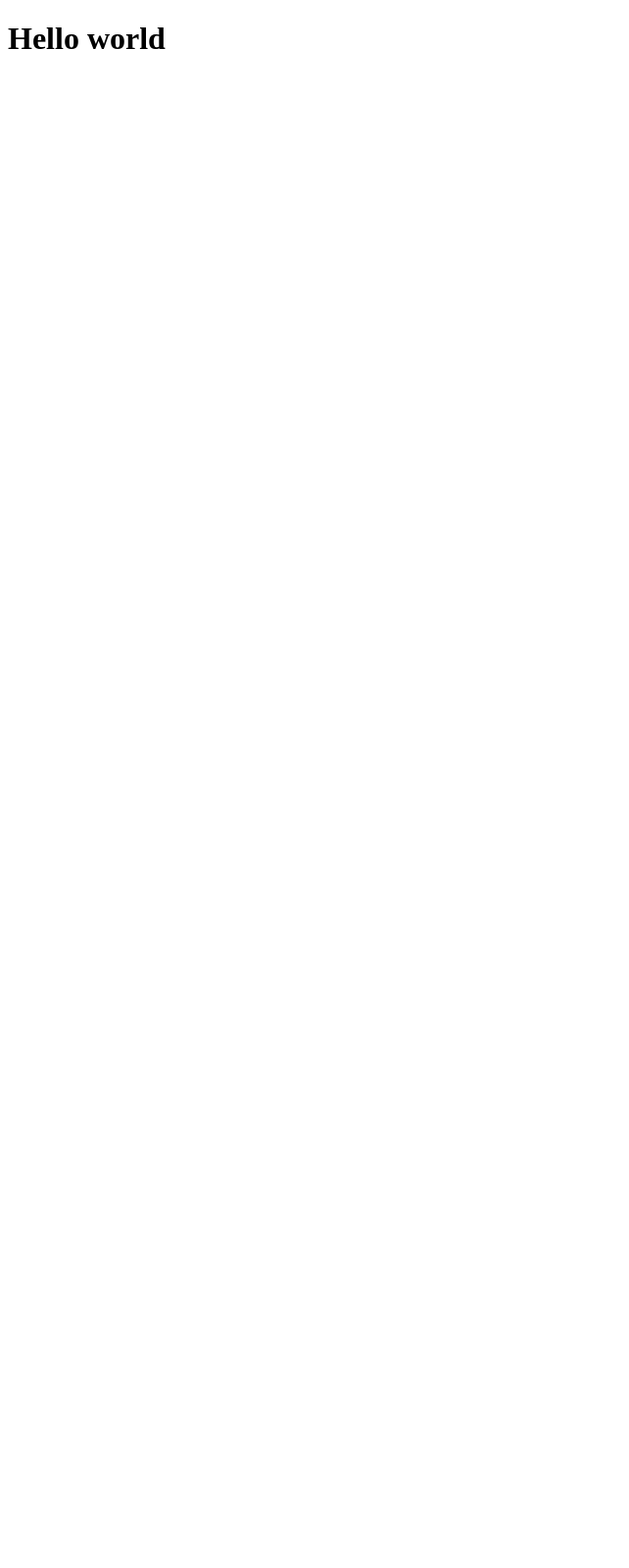
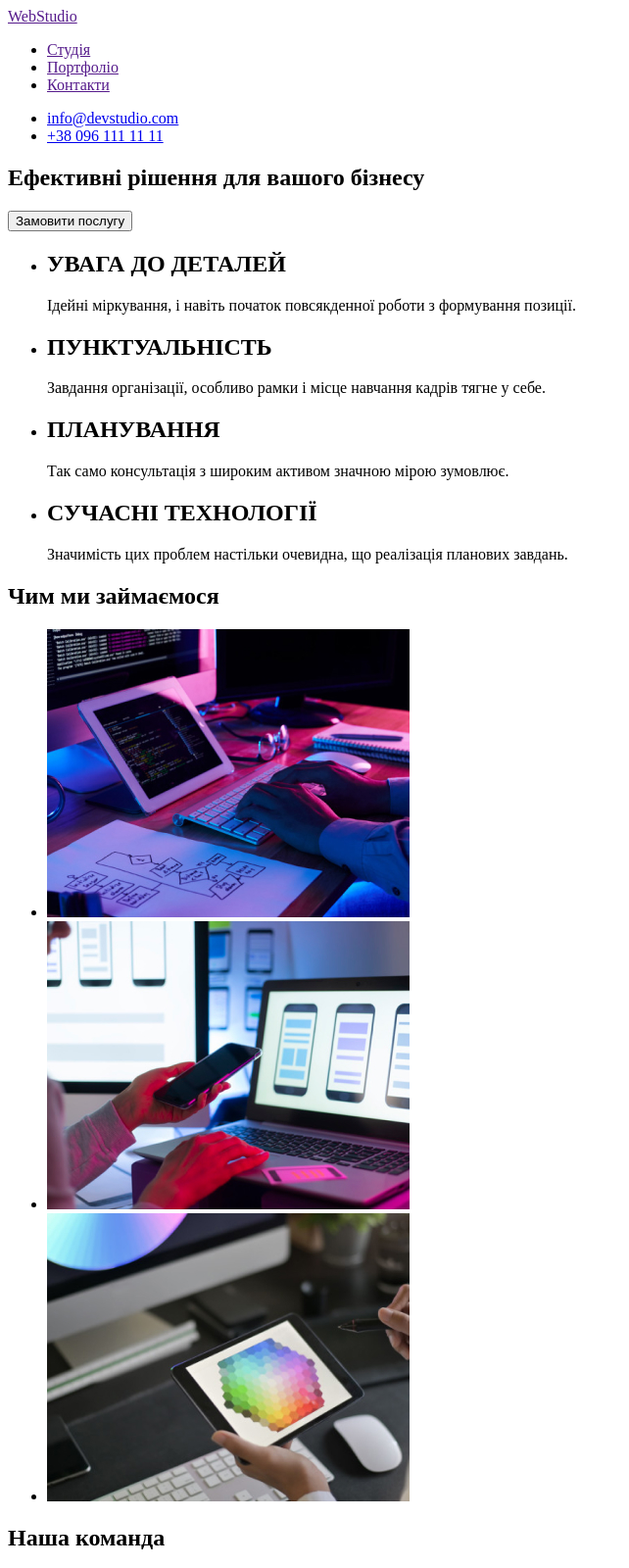
Before and after one commit to Igor0108/goit-markup-hw-01, a plain HTML site: page index.html in a window 1280 px wide. Shown: the top 1600 px of the page at 98% size, without its empty margins (0-642 px from the left). Before the commit the page ends 800 px from the top, so only its background shows below. Drawn offline with Linux system fonts and the light colour scheme.

Commit message:
update file index.html

```diff
--- a/index.html
+++ b/index.html
@@ -1,15 +1,131 @@
 <!DOCTYPE html>
 <html lang="en">
-<head>
-    <meta charset="UTF-8">
-    <meta http-equiv="X-UA-Compatible" content="IE=edge">
-    <meta name="viewport" content="width=device-width, initial-scale=1.0">
-    <title>Document</title>
-</head>
-<body>
+  <head>
+    <meta charset="UTF-8" />
+    <meta http-equiv="X-UA-Compatible" content="IE=edge" />
+    <meta name="viewport" content="width=device-width, initial-scale=1.0" />
+    <title>Homework1</title>
+  </head>
+  <body>
+   <!--Шапка-->
+    <header>
+        <nav>
+        <a href="">WebStudio</a>
 
-   <h1>Hello world</h1>
+        <ul>
+            <li><a href="">Студія </a></li>
+            <li><a href="">Портфоліо</a></li>
+            <li><a href="">Контакти</a></li>
+        </ul>
 
+</nav>
 
-</body>
+        <ul>
+            <li><a href="mailto:info@devstudio.com" class="contact_link">info@devstudio.com</a></li>
+            <li><a href="tel:+380961111111" class="contact_link">+38 096 111 11 11</a></li>
+        </ul>
+    </header>
+<!-- Main-->
+    <main>
+        <section>
+            <h1>Ефективні рішення для вашого бізнесу</h1>
+            <button>Замовити послугу</button>
+        </section>
+
+    <section>
+        <ul>
+            <li>
+                <h2>УВАГА ДО ДЕТАЛЕЙ</h2>
+                <p>Ідейні міркування, і навіть початок повсякденної роботи з формування позиції.</p>
+            </li>
+            <li>
+                <h2>ПУНКТУАЛЬНІСТЬ</h2>
+                <p>Завдання організації, особливо рамки і місце навчання кадрів тягне у себе.</p>
+            </li>
+            <li>
+            <h2>ПЛАНУВАННЯ</h2>
+                <p>Так само консультація з широким активом значною мірою зумовлює.</p>
+            </li>
+            <li>
+            <h2>СУЧАСНІ ТЕХНОЛОГІЇ</h2>
+                <p>Значимість цих проблем настільки очевидна, що реалізація планових завдань.</p>
+            </li>
+        </ul>
+    </section>
+
+    <section>
+        <h2>Чим ми займаємося</h2>
+        <ul>
+            <li>
+                <a href="">
+                    <img src="./images/img.jpg" alt=" men hands on laptop" width="370" height="294">
+                </a>
+            </li>
+
+            <li>
+                <a href="">
+                    <img src="./images/img2.jpg" alt="women with phone" width="370" height="294">
+                </a>
+            </li>
+
+            <li>
+                <a href="">
+                    <img src="./images/img3.jpg" alt="mosaic picture on tablet" width="370" height="294">
+                </a>
+            </li>
+        </ul>
+    </section>
+
+    <section>
+        <h2>Наша команда</h2>
+
+        <ul>
+            <li>
+                <a href="">
+                <img src="./images/photo1.jpg" alt="man with a beard"  width="270" height="260">
+                <h3>Ігор Дем'яненко</h3>
+                <p>Product Designer</p>
+                </a>
+            </li>
+
+            <li>
+                <a href="">
+                <img src="./images/photo2.jpg" alt="women in a jacket"  width="270" height="260">
+                <h3> Ольга Рєпіна </h3>
+                <p>Frontend Developer</p>
+                </a>
+            </li>
+
+            <li>
+                <a href="">
+                <img src="./images/photo3.jpg" alt="mфn in a shirt"  width="270" height="260">
+                <h3> Микола Тарасов</h3>
+                <p>Marketing</p>
+                </a>
+            </li>
+
+            <li>
+                <a href="">
+                <img src="./images/photo4.jpg" alt="man in a t-ahirt"  width="270" height="260">
+                <h3>Михайло Єрмаков</h3>
+                <p>UI Designer</p>
+                </a>
+            </li>
+        </ul>
+    </section>
+    </main>
+
+<!--Футер-->
+    <footer>
+
+<a href="">WebStudio</a>
+
+<address>
+    м. Київ, пр-т Лесі Українки,
+    26 info@devstudio.com
+    +38 096 111 11 11</address>
+
+    </footer>
+
+  </body>
 </html>
```
Also changed, not shown: images/img.jpg (added), images/img2.jpg (added), images/img3.jpg (added), images/logo.svg (added), images/photo1.jpg (added), images/photo2.jpg (added), images/photo3.jpg (added), images/photo4.jpg (added).
